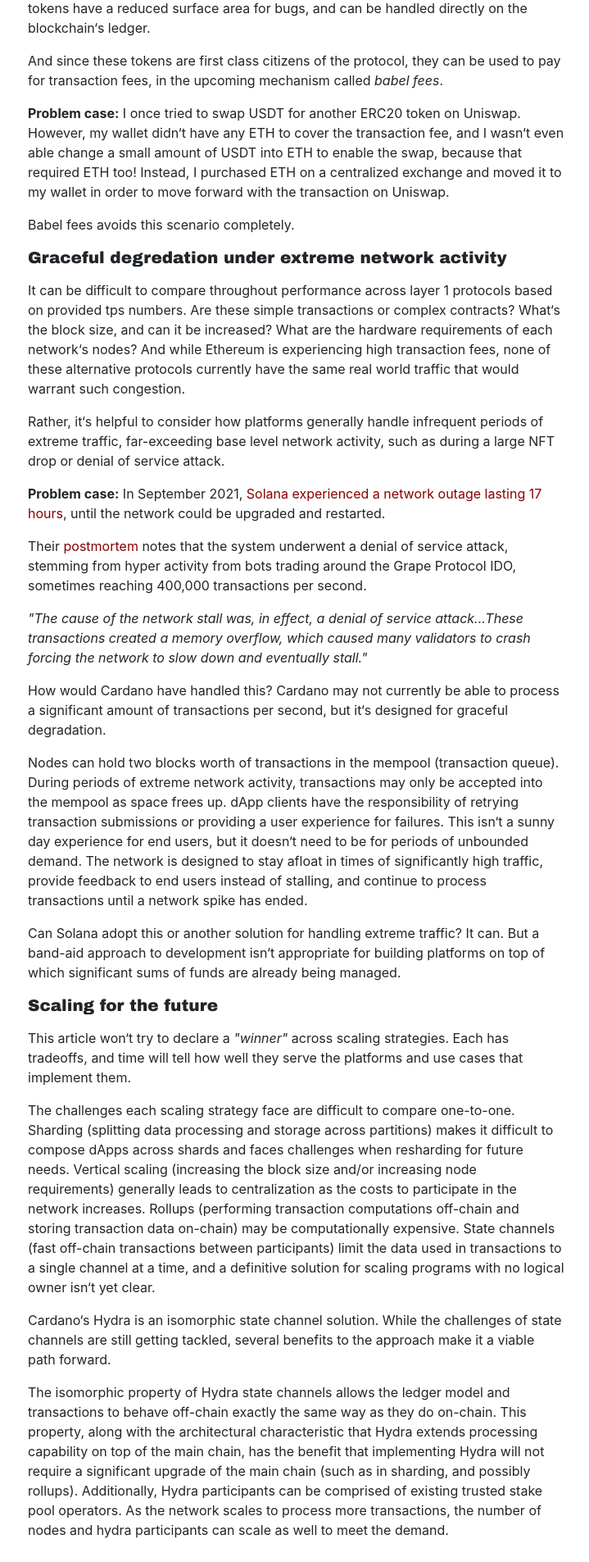
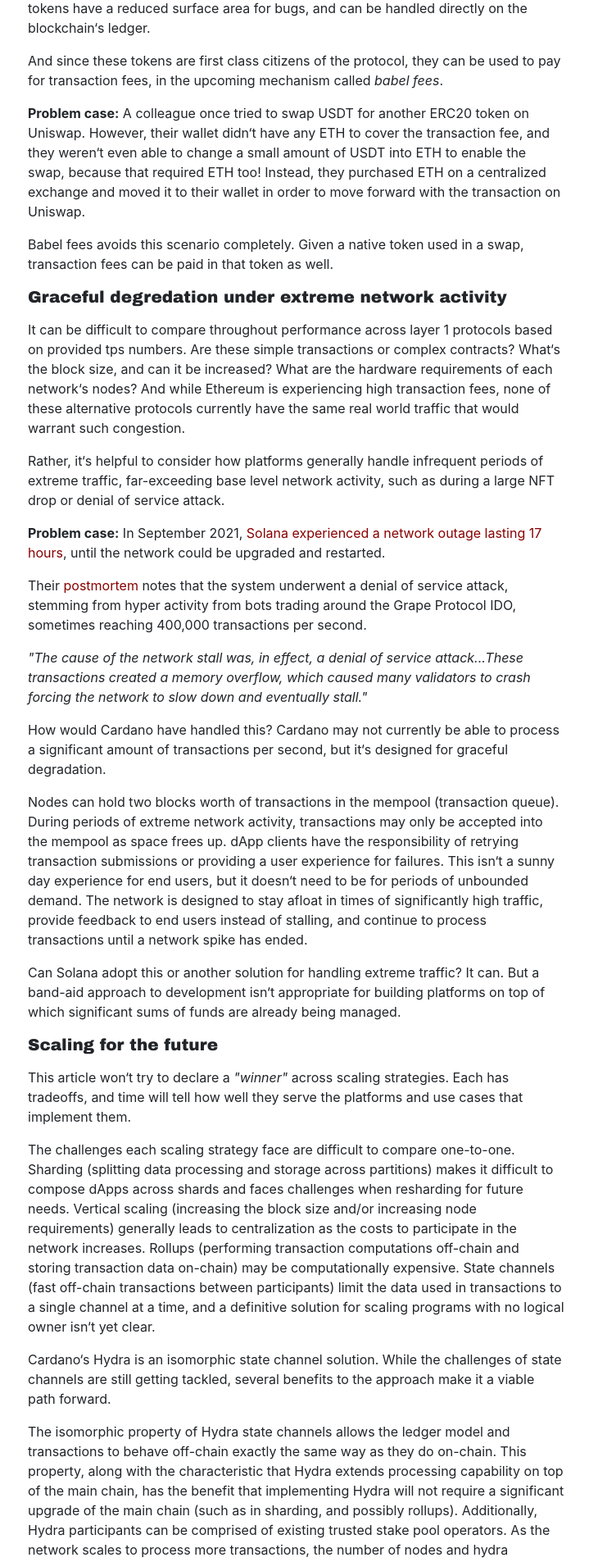
Before and after one commit to bryanyee/everything-at-stake, a Next.js app in the folder client/: page /why-cardano in a window 1280 px wide. Shown: the part 2780-4685 px from the top of the page at 82% size, without its empty margins (278-997 px from the left). Built offline with nearby package versions, Linux system fonts and the light colour scheme.

Commit message:
Update language on native tokens

```diff
--- a/client/pages/why-cardano.js
+++ b/client/pages/why-cardano.js
@@ -50,8 +50,8 @@
       <h5 className="my-3">Native tokens and babel fees</h5>
       <p>Cardano supports native tokens: a token standard that doesn‘t rely on wrapping token behavior in a smart contract like the ERC20 or BEP20 tokens, but rather treats all tokens in the same way as Cardano‘s native coin. While both smart contract-based tokens and native tokens present a standard token interface on each platform, native tokens have a reduced surface area for bugs, and can be handled directly on the blockchain‘s ledger.</p>
       <p>And since these tokens are first class citizens of the protocol, they can be used to pay for transaction fees, in the upcoming mechanism called <em>babel fees</em>.</p>
-      <p><strong>Problem case:</strong> I once tried to swap USDT for another ERC20 token on Uniswap. However, my wallet didn‘t have any ETH to cover the transaction fee, and I wasn‘t even able change a small amount of USDT into ETH to enable the swap, because that required ETH too! Instead, I purchased ETH on a centralized exchange and moved it to my wallet in order to move forward with the transaction on Uniswap.</p>
-      <p>Babel fees avoids this scenario completely.</p>
+      <p><strong>Problem case:</strong> A colleague once tried to swap USDT for another ERC20 token on Uniswap. However, their wallet didn‘t have any ETH to cover the transaction fee, and they weren‘t even able to change a small amount of USDT into ETH to enable the swap, because that required ETH too! Instead, they purchased ETH on a centralized exchange and moved it to their wallet in order to move forward with the transaction on Uniswap.</p>
+      <p>Babel fees avoids this scenario completely. Given a native token used in a swap, transaction fees can be paid in that token as well.</p>
       <h5 className="my-3">Graceful degredation under extreme network activity</h5>
       <p>It can be difficult to compare throughout performance across layer 1 protocols based on provided tps numbers. Are these simple transactions or complex contracts? What‘s the block size, and can it be increased? What are the hardware requirements of each network‘s nodes? And while Ethereum is experiencing high transaction fees, none of these alternative protocols currently have the same real world traffic that would warrant such congestion.</p>
       <p>Rather, it‘s helpful to consider how platforms generally handle infrequent periods of extreme traffic, far-exceeding base level network activity, such as during a large NFT drop or denial of service attack.</p>
@@ -65,7 +65,7 @@
       <p>This article won‘t try to declare a <em>&quot;winner&quot;</em> across scaling strategies. Each has tradeoffs, and time will tell how well they serve the platforms and use cases that implement them.</p>
       <p>The challenges each scaling strategy face are difficult to compare one-to-one. Sharding (splitting data processing and storage across partitions) makes it difficult to compose dApps across shards and faces challenges when resharding for future needs. Vertical scaling (increasing the block size and/or increasing node requirements) generally leads to centralization as the costs to participate in the network increases. Rollups (performing transaction computations off-chain and storing transaction data on-chain) may be computationally expensive. State channels (fast off-chain transactions between participants) limit the data used in transactions to a single channel at a time, and a definitive solution for scaling programs with no logical owner isn‘t yet clear.</p>
       <p>Cardano‘s Hydra is an isomorphic state channel solution. While the challenges of state channels are still getting tackled, several benefits to the approach make it a viable path forward.</p>
-      <p>The isomorphic property of Hydra state channels allows the ledger model and transactions to behave off-chain exactly the same way as they do on-chain. This property, along with the architectural characteristic that Hydra extends processing capability on top of the main chain, has the benefit that implementing Hydra will not require a significant upgrade of the main chain (such as in sharding, and possibly rollups). Additionally, Hydra participants can be comprised of existing trusted stake pool operators. As the network scales to process more transactions, the number of nodes and hydra participants can scale as well to meet the demand.</p>
+      <p>The isomorphic property of Hydra state channels allows the ledger model and transactions to behave off-chain exactly the same way as they do on-chain. This property, along with the characteristic that Hydra extends processing capability on top of the main chain, has the benefit that implementing Hydra will not require a significant upgrade of the main chain (such as in sharding, and possibly rollups). Additionally, Hydra participants can be comprised of existing trusted stake pool operators. As the network scales to process more transactions, the number of nodes and hydra participants can scale as well to meet the demand.</p>
       <h3 className="my-5">Does any of this really matter?</h3>
       <p>All these technical achievements sound great, but Cardano still doesn‘t have useable applications. Meanwhile, Ethereum 2 is just around the corner, and Solana‘s experiencing a booming ecosystem.</p>
       <p>Let‘s take a look at these questions: <strong><em>How much are you willing to put up with the problems above? What level of risk do you accept for products that work on most days, but aren‘t guaranteed to?</em></strong></p>
```
